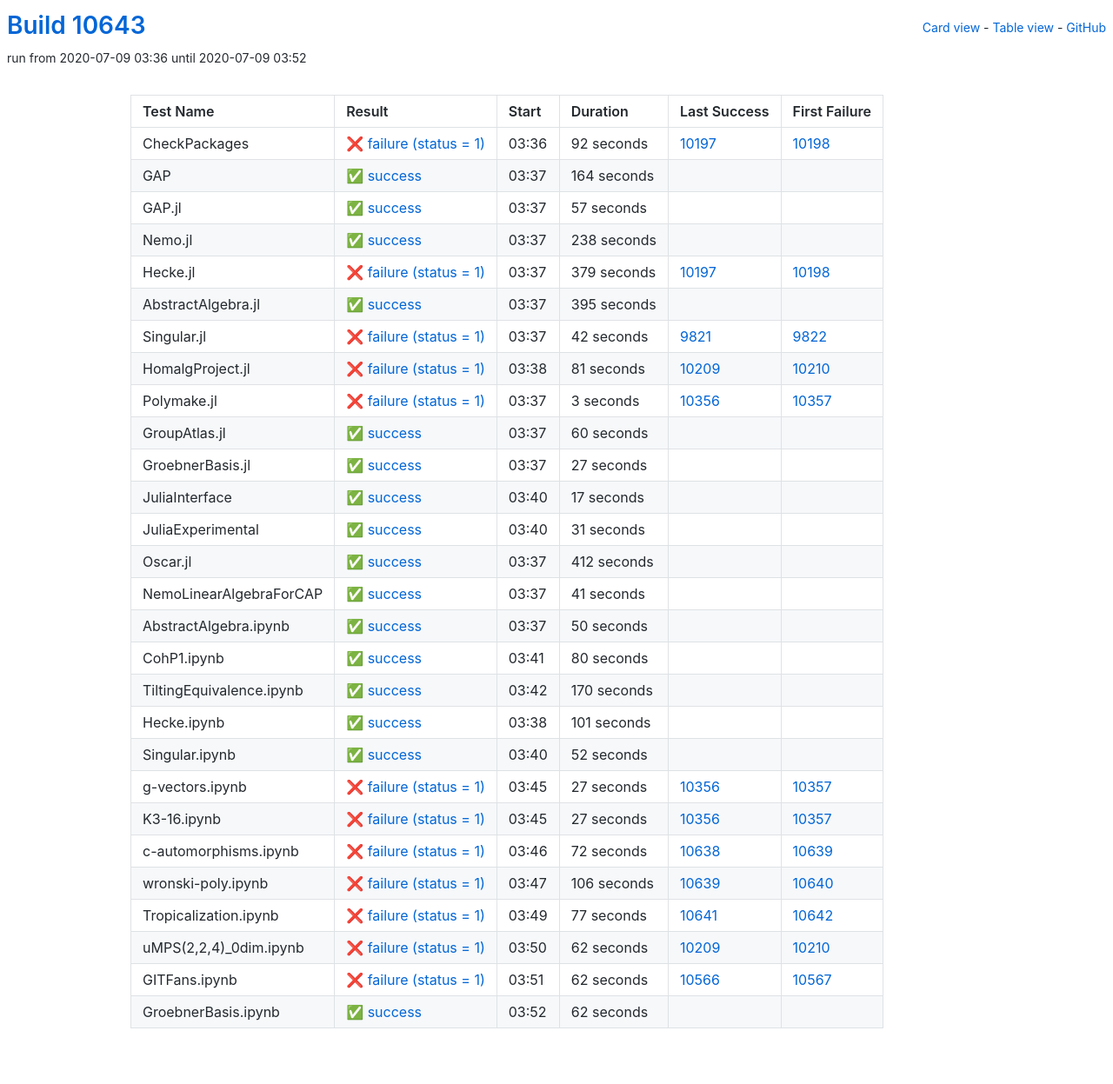
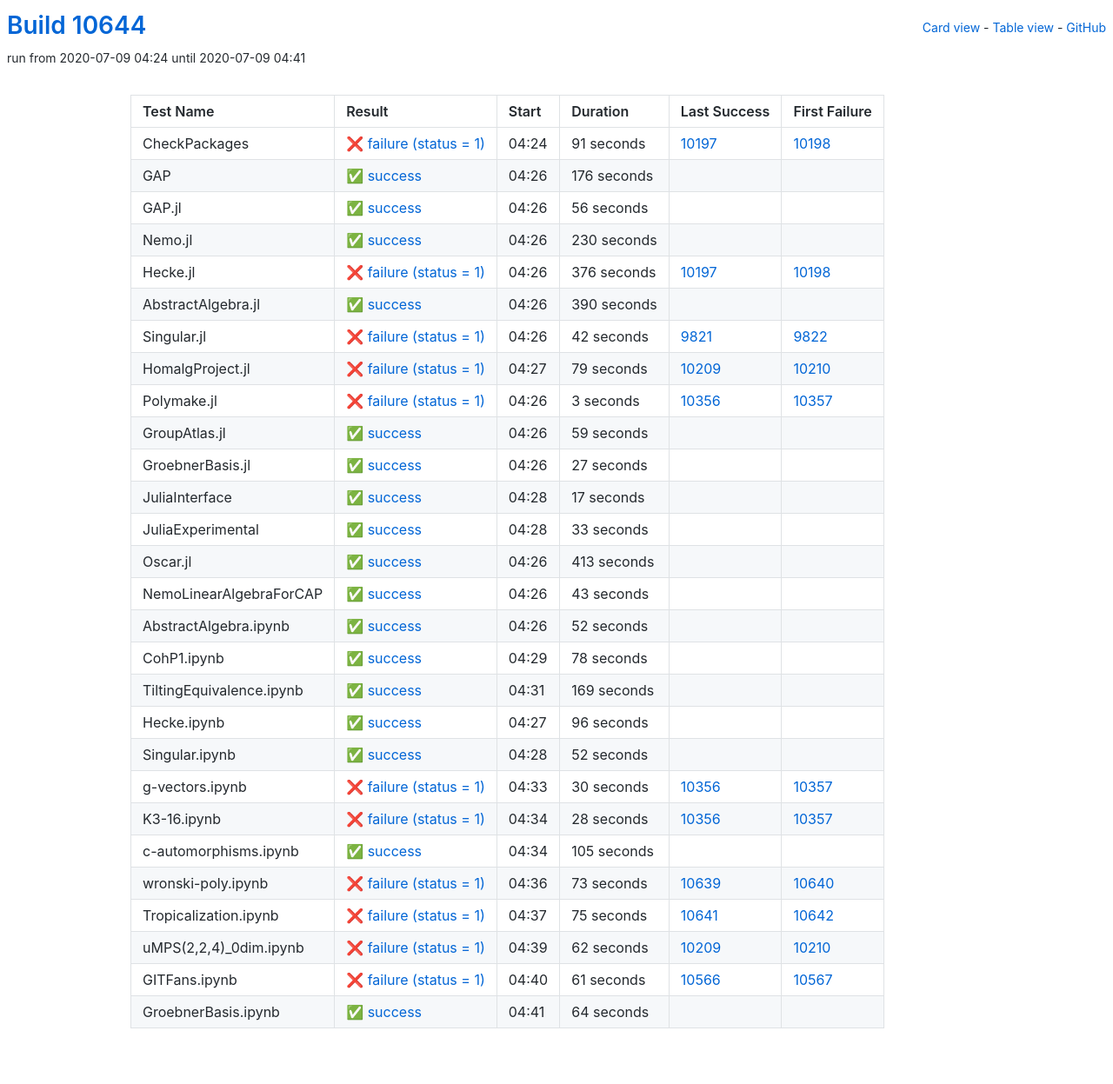
Before and after one commit to oscar-system/oscar-ci-status, a Jekyll site: the page built from table.html, in a window 1280 px wide. Shown: the whole page at 87% size. Built offline with Jekyll 4.4.1, drawn with Linux system fonts in a browser that asks for light colours.

Commit message:
Build #10644

```diff
--- a/_data/ci.yml
+++ b/_data/ci.yml
@@ -1,6 +1,6 @@
 ---
-build: 10643
-build_url: https://oscarci.mathematik.uni-kl.de/job/oscar/10643/
+build: 10644
+build_url: https://oscarci.mathematik.uni-kl.de/job/oscar/10644/
 job: oscar
 organization: oscar-system
 repo: oscar-ci-status
@@ -8,80 +8,80 @@
 tests:
 - name: CheckPackages
   id: checkpackages
-  log: https://oscarci.mathematik.uni-kl.de/job/oscar/10643/artifact/logs/build-10643/CheckPackages.log
-  start: 2020-07-09 03:36
+  log: https://oscarci.mathematik.uni-kl.de/job/oscar/10644/artifact/logs/build-10644/CheckPackages.log
+  start: 2020-07-09 04:24
   success: false
   exitcode: 1
   status: failure
-  duration: 92
+  duration: 91
   last_success: 10197
   last_success_url: https://oscarci.mathematik.uni-kl.de/job/oscar/10197/
   first_failure: 10198
   first_failure_url: https://oscarci.mathematik.uni-kl.de/job/oscar/10198/
 - name: GAP
   id: gap
-  log: https://oscarci.mathematik.uni-kl.de/job/oscar/10643/artifact/logs/build-10643/GAP.log
-  start: 2020-07-09 03:37
+  log: https://oscarci.mathematik.uni-kl.de/job/oscar/10644/artifact/logs/build-10644/GAP.log
+  start: 2020-07-09 04:26
   success: true
   exitcode: 0
   status: success
-  duration: 164
+  duration: 176
   last_success: false
   last_success_url:
   first_failure: false
   first_failure_url:
 - name: GAP.jl
   id: gap-jl
-  log: https://oscarci.mathematik.uni-kl.de/job/oscar/10643/artifact/logs/build-10643/GAP.jl.log
-  start: 2020-07-09 03:37
+  log: https://oscarci.mathematik.uni-kl.de/job/oscar/10644/artifact/logs/build-10644/GAP.jl.log
+  start: 2020-07-09 04:26
   success: true
   exitcode: 0
   status: success
-  duration: 57
+  duration: 56
   last_success: false
   last_success_url:
   first_failure: false
   first_failure_url:
 - name: Nemo.jl
   id: nemo-jl
-  log: https://oscarci.mathematik.uni-kl.de/job/oscar/10643/artifact/logs/build-10643/Nemo.jl.log
-  start: 2020-07-09 03:37
+  log: https://oscarci.mathematik.uni-kl.de/job/oscar/10644/artifact/logs/build-10644/Nemo.jl.log
+  start: 2020-07-09 04:26
   success: true
   exitcode: 0
   status: success
-  duration: 238
+  duration: 230
   last_success: false
   last_success_url:
   first_failure: false
   first_failure_url:
 - name: Hecke.jl
   id: hecke-jl
-  log: https://oscarci.mathematik.uni-kl.de/job/oscar/10643/artifact/logs/build-10643/Hecke.jl.log
-  start: 2020-07-09 03:37
+  log: https://oscarci.mathematik.uni-kl.de/job/oscar/10644/artifact/logs/build-10644/Hecke.jl.log
+  start: 2020-07-09 04:26
   success: false
   exitcode: 1
   status: failure
-  duration: 379
+  duration: 376
   last_success: 10197
   last_success_url: https://oscarci.mathematik.uni-kl.de/job/oscar/10197/
   first_failure: 10198
   first_failure_url: https://oscarci.mathematik.uni-kl.de/job/oscar/10198/
 - name: AbstractAlgebra.jl
   id: abstractalgebra-jl
-  log: https://oscarci.mathematik.uni-kl.de/job/oscar/10643/artifact/logs/build-10643/AbstractAlgebra.jl.log
-  start: 2020-07-09 03:37
+  log: https://oscarci.mathematik.uni-kl.de/job/oscar/10644/artifact/logs/build-10644/AbstractAlgebra.jl.log
+  start: 2020-07-09 04:26
   success: true
   exitcode: 0
   status: success
-  duration: 395
+  duration: 390
   last_success: false
   last_success_url:
   first_failure: false
   first_failure_url:
 - name: Singular.jl
   id: singular-jl
-  log: https://oscarci.mathematik.uni-kl.de/job/oscar/10643/artifact/logs/build-10643/Singular.jl.log
-  start: 2020-07-09 03:37
+  log: https://oscarci.mathematik.uni-kl.de/job/oscar/10644/artifact/logs/build-10644/Singular.jl.log
+  start: 2020-07-09 04:26
   success: false
   exitcode: 1
   status: failure
@@ -92,20 +92,20 @@
   first_failure_url: https://oscarci.mathematik.uni-kl.de/job/oscar/9822/
 - name: HomalgProject.jl
   id: homalgproject-jl
-  log: https://oscarci.mathematik.uni-kl.de/job/oscar/10643/artifact/logs/build-10643/HomalgProject.jl.log
-  start: 2020-07-09 03:38
+  log: https://oscarci.mathematik.uni-kl.de/job/oscar/10644/artifact/logs/build-10644/HomalgProject.jl.log
+  start: 2020-07-09 04:27
   success: false
   exitcode: 1
   status: failure
-  duration: 81
+  duration: 79
   last_success: 10209
   last_success_url: https://oscarci.mathematik.uni-kl.de/job/oscar/10209/
   first_failure: 10210
   first_failure_url: https://oscarci.mathematik.uni-kl.de/job/oscar/10210/
 - name: Polymake.jl
   id: polymake-jl
-  log: https://oscarci.mathematik.uni-kl.de/job/oscar/10643/artifact/logs/build-10643/Polymake.jl.log
-  start: 2020-07-09 03:37
+  log: https://oscarci.mathematik.uni-kl.de/job/oscar/10644/artifact/logs/build-10644/Polymake.jl.log
+  start: 2020-07-09 04:26
   success: false
   exitcode: 1
   status: failure
@@ -116,20 +116,20 @@
   first_failure_url: https://oscarci.mathematik.uni-kl.de/job/oscar/10357/
 - name: GroupAtlas.jl
   id: groupatlas-jl
-  log: https://oscarci.mathematik.uni-kl.de/job/oscar/10643/artifact/logs/build-10643/GroupAtlas.jl.log
-  start: 2020-07-09 03:37
+  log: https://oscarci.mathematik.uni-kl.de/job/oscar/10644/artifact/logs/build-10644/GroupAtlas.jl.log
+  start: 2020-07-09 04:26
   success: true
   exitcode: 0
   status: success
-  duration: 60
+  duration: 59
   last_success: false
   last_success_url:
   first_failure: false
   first_failure_url:
 - name: GroebnerBasis.jl
   id: groebnerbasis-jl
-  log: https://oscarci.mathematik.uni-kl.de/job/oscar/10643/artifact/logs/build-10643/GroebnerBasis.jl.log
-  start: 2020-07-09 03:37
+  log: https://oscarci.mathematik.uni-kl.de/job/oscar/10644/artifact/logs/build-10644/GroebnerBasis.jl.log
+  start: 2020-07-09 04:26
   success: true
   exitcode: 0
   status: success
@@ -140,8 +140,8 @@
   first_failure_url:
 - name: JuliaInterface
   id: juliainterface
-  log: https://oscarci.mathematik.uni-kl.de/job/oscar/10643/artifact/logs/build-10643/JuliaInterface.log
-  start: 2020-07-09 03:40
+  log: https://oscarci.mathematik.uni-kl.de/job/oscar/10644/artifact/logs/build-10644/JuliaInterface.log
+  start: 2020-07-09 04:28
   success: true
   exitcode: 0
   status: success
@@ -152,92 +152,92 @@
   first_failure_url:
 - name: JuliaExperimental
   id: juliaexperimental
-  log: https://oscarci.mathematik.uni-kl.de/job/oscar/10643/artifact/logs/build-10643/JuliaExperimental.log
-  start: 2020-07-09 03:40
+  log: https://oscarci.mathematik.uni-kl.de/job/oscar/10644/artifact/logs/build-10644/JuliaExperimental.log
+  start: 2020-07-09 04:28
   success: true
   exitcode: 0
   status: success
-  duration: 31
+  duration: 33
   last_success: false
   last_success_url:
   first_failure: false
   first_failure_url:
 - name: Oscar.jl
   id: oscar-jl
-  log: https://oscarci.mathematik.uni-kl.de/job/oscar/10643/artifact/logs/build-10643/Oscar.jl.log
-  start: 2020-07-09 03:37
+  log: https://oscarci.mathematik.uni-kl.de/job/oscar/10644/artifact/logs/build-10644/Oscar.jl.log
+  start: 2020-07-09 04:26
   success: true
   exitcode: 0
   status: success
-  duration: 412
+  duration: 413
   last_success: false
   last_success_url:
   first_failure: false
   first_failure_url:
 - name: NemoLinearAlgebraForCAP
   id: nemolinearalgebraforcap
-  log: https://oscarci.mathematik.uni-kl.de/job/oscar/10643/artifact/logs/build-10643/NemoLinearAlgebraForCAP.log
-  start: 2020-07-09 03:37
+  log: https://oscarci.mathematik.uni-kl.de/job/oscar/10644/artifact/logs/build-10644/NemoLinearAlgebraForCAP.log
+  start: 2020-07-09 04:26
   success: true
   exitcode: 0
   status: success
-  duration: 41
+  duration: 43
   last_success: false
   last_success_url:
   first_failure: false
   first_failure_url:
 - name: AbstractAlgebra.ipynb
   id: abstractalgebra-ipynb
-  log: https://oscarci.mathematik.uni-kl.de/job/oscar/10643/artifact/logs/build-10643/AbstractAlgebra.ipynb.log
-  start: 2020-07-09 03:37
+  log: https://oscarci.mathematik.uni-kl.de/job/oscar/10644/artifact/logs/build-10644/AbstractAlgebra.ipynb.log
+  start: 2020-07-09 04:26
   success: true
   exitcode: 0
   status: success
-  duration: 50
+  duration: 52
   last_success: false
   last_success_url:
   first_failure: false
   first_failure_url:
 - name: CohP1.ipynb
   id: cohp1-ipynb
-  log: https://oscarci.mathematik.uni-kl.de/job/oscar/10643/artifact/logs/build-10643/CohP1.ipynb.log
-  start: 2020-07-09 03:41
+  log: https://oscarci.mathematik.uni-kl.de/job/oscar/10644/artifact/logs/build-10644/CohP1.ipynb.log
+  start: 2020-07-09 04:29
   success: true
   exitcode: 0
   status: success
-  duration: 80
+  duration: 78
   last_success: false
   last_success_url:
   first_failure: false
   first_failure_url:
 - name: TiltingEquivalence.ipynb
   id: tiltingequivalence-ipynb
-  log: https://oscarci.mathematik.uni-kl.de/job/oscar/10643/artifact/logs/build-10643/TiltingEquivalence.ipynb.log
-  start: 2020-07-09 03:42
+  log: https://oscarci.mathematik.uni-kl.de/job/oscar/10644/artifact/logs/build-10644/TiltingEquivalence.ipynb.log
+  start: 2020-07-09 04:31
   success: true
   exitcode: 0
   status: success
-  duration: 170
+  duration: 169
   last_success: false
   last_success_url:
   first_failure: false
   first_failure_url:
 - name: Hecke.ipynb
   id: hecke-ipynb
-  log: https://oscarci.mathematik.uni-kl.de/job/oscar/10643/artifact/logs/build-10643/Hecke.ipynb.log
-  start: 2020-07-09 03:38
+  log: https://oscarci.mathematik.uni-kl.de/job/oscar/10644/artifact/logs/build-10644/Hecke.ipynb.log
+  start: 2020-07-09 04:27
   success: true
   exitcode: 0
   status: success
-  duration: 101
+  duration: 96
   last_success: false
   last_success_url:
   first_failure: false
   first_failure_url:
 - name: Singular.ipynb
   id: singular-ipynb
-  log: https://oscarci.mathematik.uni-kl.de/job/oscar/10643/artifact/logs/build-10643/Singular.ipynb.log
-  start: 2020-07-09 03:40
+  log: https://oscarci.mathematik.uni-kl.de/job/oscar/10644/artifact/logs/build-10644/Singular.ipynb.log
+  start: 2020-07-09 04:28
   success: true
   exitcode: 0
   status: success
@@ -248,68 +248,68 @@
   first_failure_url:
 - name: g-vectors.ipynb
   id: g-vectors-ipynb
-  log: https://oscarci.mathematik.uni-kl.de/job/oscar/10643/artifact/logs/build-10643/g-vectors.ipynb.log
-  start: 2020-07-09 03:45
+  log: https://oscarci.mathematik.uni-kl.de/job/oscar/10644/artifact/logs/build-10644/g-vectors.ipynb.log
+  start: 2020-07-09 04:33
   success: false
   exitcode: 1
   status: failure
-  duration: 27
+  duration: 30
   last_success: 10356
   last_success_url: https://oscarci.mathematik.uni-kl.de/job/oscar/10356/
   first_failure: 10357
   first_failure_url: https://oscarci.mathematik.uni-kl.de/job/oscar/10357/
 - name: K3-16.ipynb
   id: k3-16-ipynb
-  log: https://oscarci.mathematik.uni-kl.de/job/oscar/10643/artifact/logs/build-10643/K3-16.ipynb.log
-  start: 2020-07-09 03:45
+  log: https://oscarci.mathematik.uni-kl.de/job/oscar/10644/artifact/logs/build-10644/K3-16.ipynb.log
+  start: 2020-07-09 04:34
   success: false
   exitcode: 1
   status: failure
-  duration: 27
+  duration: 28
   last_success: 10356
   last_success_url: https://oscarci.mathematik.uni-kl.de/job/oscar/10356/
   first_failure: 10357
   first_failure_url: https://oscarci.mathematik.uni-kl.de/job/oscar/10357/
 - name: c-automorphisms.ipynb
   id: c-automorphisms-ipynb
-  log: https://oscarci.mathematik.uni-kl.de/job/oscar/10643/artifact/logs/build-10643/c-automorphisms.ipynb.log
-  start: 2020-07-09 03:46
+  log: https://oscarci.mathematik.uni-kl.de/job/oscar/10644/artifact/logs/build-10644/c-automorphisms.ipynb.log
+  start: 2020-07-09 04:34
+  success: true
+  exitcode: 0
+  status: success
+  duration: 105
+  last_success: false
+  last_success_url:
+  first_failure: false
+  first_failure_url:
+- name: wronski-poly.ipynb
+  id: wronski-poly-ipynb
+  log: https://oscarci.mathematik.uni-kl.de/job/oscar/10644/artifact/logs/build-10644/wronski-poly.ipynb.log
+  start: 2020-07-09 04:36
   success: false
   exitcode: 1
   status: failure
-  duration: 72
-  last_success: 10638
-  last_success_url: https://oscarci.mathematik.uni-kl.de/job/oscar/10638/
-  first_failure: 10639
-  first_failure_url: https://oscarci.mathematik.uni-kl.de/job/oscar/10639/
-- name: wronski-poly.ipynb
-  id: wronski-poly-ipynb
-  log: https://oscarci.mathematik.uni-kl.de/job/oscar/10643/artifact/logs/build-10643/wronski-poly.ipynb.log
-  start: 2020-07-09 03:47
-  success: false
-  exitcode: 1
-  status: failure
-  duration: 106
+  duration: 73
   last_success: 10639
   last_success_url: https://oscarci.mathematik.uni-kl.de/job/oscar/10639/
   first_failure: 10640
   first_failure_url: https://oscarci.mathematik.uni-kl.de/job/oscar/10640/
 - name: Tropicalization.ipynb
   id: tropicalization-ipynb
-  log: https://oscarci.mathematik.uni-kl.de/job/oscar/10643/artifact/logs/build-10643/Tropicalization.ipynb.log
-  start: 2020-07-09 03:49
+  log: https://oscarci.mathematik.uni-kl.de/job/oscar/10644/artifact/logs/build-10644/Tropicalization.ipynb.log
+  start: 2020-07-09 04:37
   success: false
   exitcode: 1
   status: failure
-  duration: 77
+  duration: 75
   last_success: 10641
   last_success_url: https://oscarci.mathematik.uni-kl.de/job/oscar/10641/
   first_failure: 10642
   first_failure_url: https://oscarci.mathematik.uni-kl.de/job/oscar/10642/
 - name: uMPS(2,2,4)_0dim.ipynb
   id: umps-2-2-4-0dim-ipynb
-  log: https://oscarci.mathematik.uni-kl.de/job/oscar/10643/artifact/logs/build-10643/uMPS-2-2-4-_0dim.ipynb.log
-  start: 2020-07-09 03:50
+  log: https://oscarci.mathematik.uni-kl.de/job/oscar/10644/artifact/logs/build-10644/uMPS-2-2-4-_0dim.ipynb.log
+  start: 2020-07-09 04:39
   success: false
   exitcode: 1
   status: failure
@@ -320,24 +320,24 @@
   first_failure_url: https://oscarci.mathematik.uni-kl.de/job/oscar/10210/
 - name: GITFans.ipynb
   id: gitfans-ipynb
-  log: https://oscarci.mathematik.uni-kl.de/job/oscar/10643/artifact/logs/build-10643/GITFans.ipynb.log
-  start: 2020-07-09 03:51
+  log: https://oscarci.mathematik.uni-kl.de/job/oscar/10644/artifact/logs/build-10644/GITFans.ipynb.log
+  start: 2020-07-09 04:40
   success: false
   exitcode: 1
   status: failure
-  duration: 62
+  duration: 61
   last_success: 10566
   last_success_url: https://oscarci.mathematik.uni-kl.de/job/oscar/10566/
   first_failure: 10567
   first_failure_url: https://oscarci.mathematik.uni-kl.de/job/oscar/10567/
 - name: GroebnerBasis.ipynb
   id: groebnerbasis-ipynb
-  log: https://oscarci.mathematik.uni-kl.de/job/oscar/10643/artifact/logs/build-10643/GroebnerBasis.ipynb.log
-  start: 2020-07-09 03:52
+  log: https://oscarci.mathematik.uni-kl.de/job/oscar/10644/artifact/logs/build-10644/GroebnerBasis.ipynb.log
+  start: 2020-07-09 04:41
   success: true
   exitcode: 0
   status: success
-  duration: 62
+  duration: 64
   last_success: false
   last_success_url:
   first_failure: false
```
Also changed, not shown: README.md.
